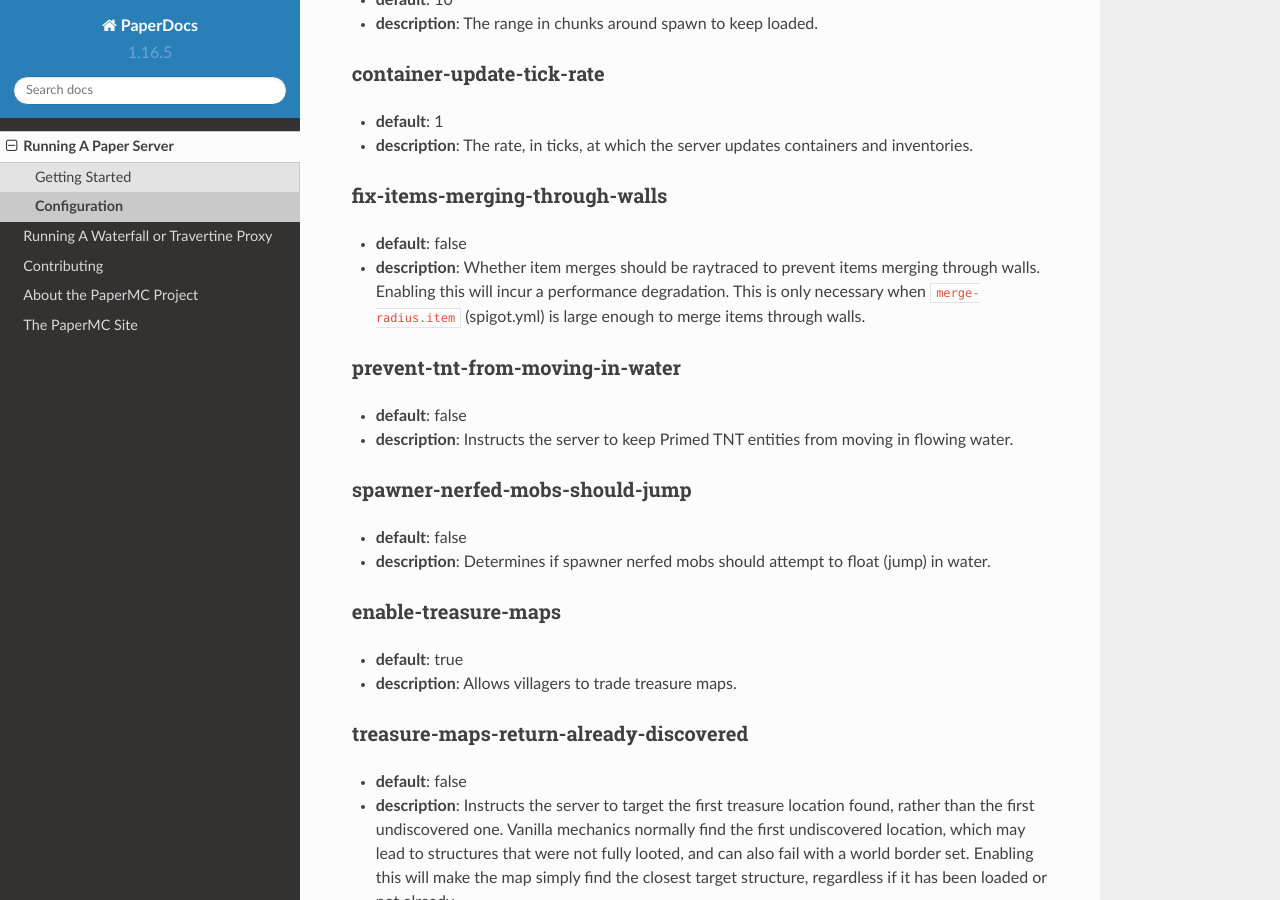
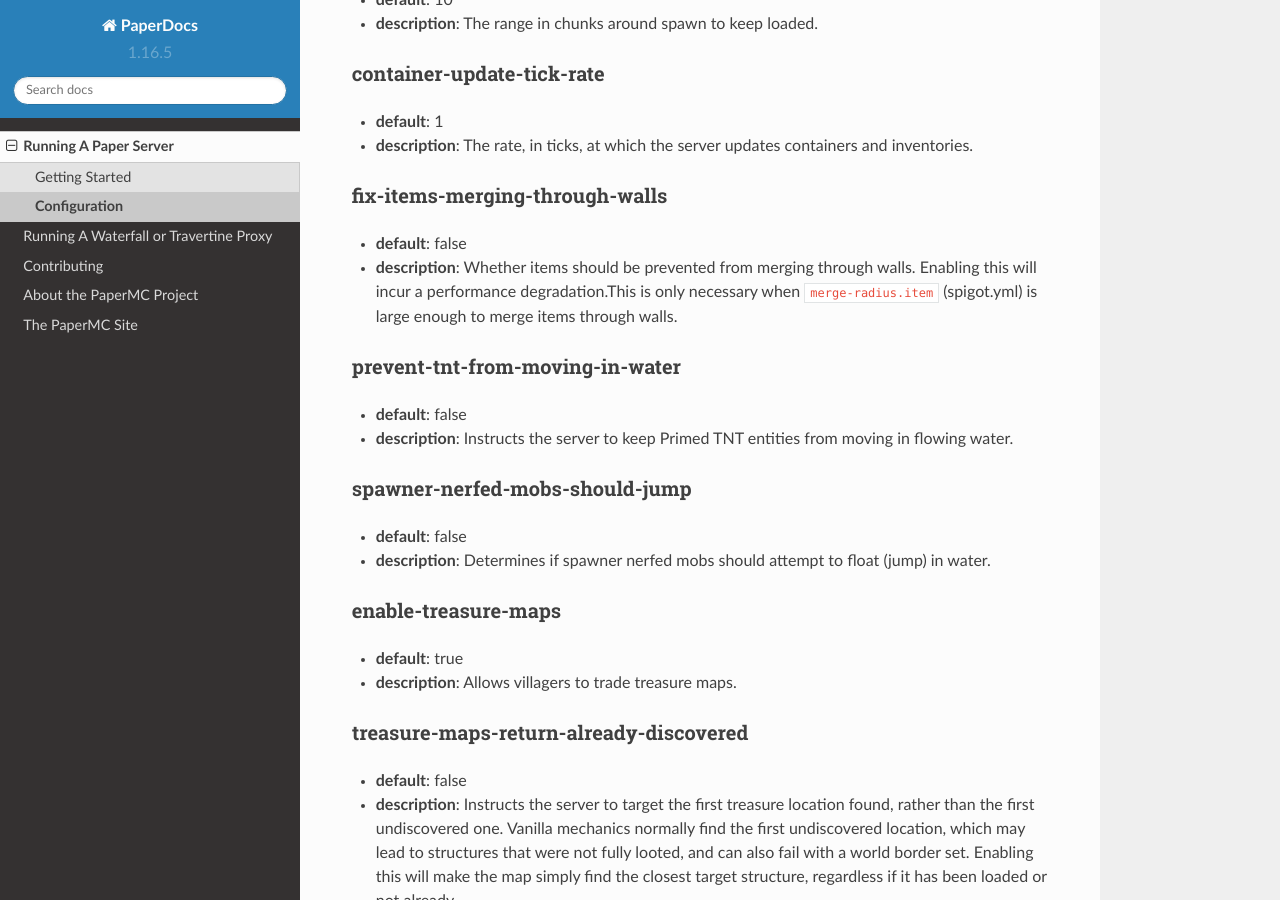
Before and after one commit to PaperMC/PaperDocs, a Sphinx documentation site: the page built from source/server/configuration.rst, in a window 1280 px wide and 900 px high, scrolled down 12842 px. Built offline with Sphinx 7.4.7 and the Read the Docs theme 2.0.0, drawn with Linux system fonts in a browser that asks for light colours.

Commit message:
Improve documentation of fix-items-merging-through-walls

```diff
--- a/source/server/configuration.rst
+++ b/source/server/configuration.rst
@@ -569,10 +569,10 @@
 fix-items-merging-through-walls
 ~~~~~~~~~~~~~~~~~~~~~~~~~~~~~~~
 * **default**: false
-* **description**: Whether item merges should be raytraced to prevent items
-  merging through walls. Enabling this will incur a performance degradation.
-  This is only necessary when ``merge-radius.item`` (spigot.yml) is large
-  enough to merge items through walls.
+* **description**: Whether items should be prevented from merging
+  through walls. Enabling this will incur a performance degradation.This is
+  only necessary when ``merge-radius.item`` (spigot.yml) is large enough to
+  merge items through walls.
 
 prevent-tnt-from-moving-in-water
 ~~~~~~~~~~~~~~~~~~~~~~~~~~~~~~~~
```
